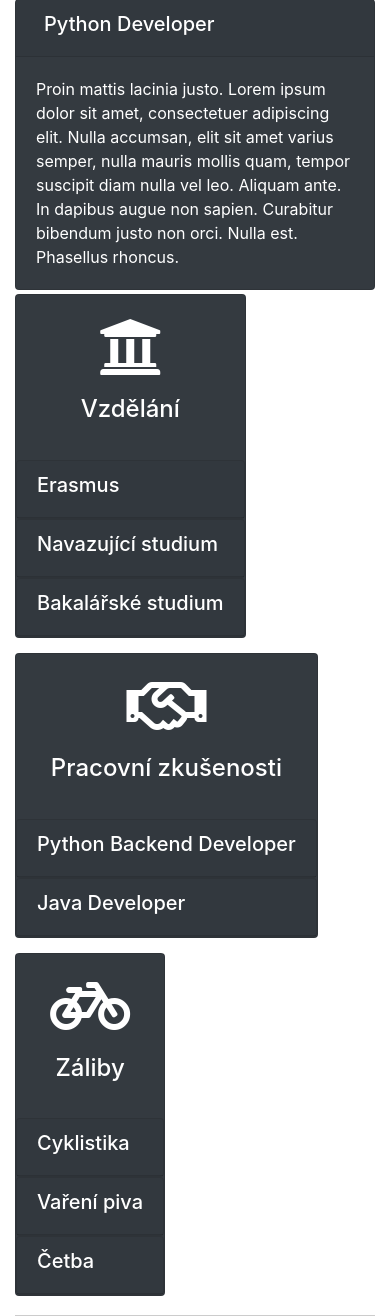
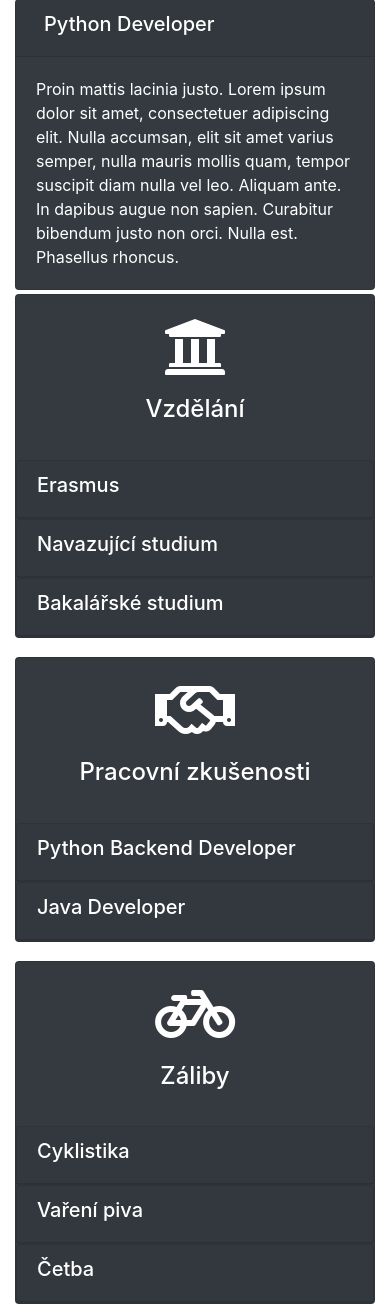
Before and after one commit to ondrejbenes/homepage, a Python web app: template templates/index.html in a window 390 px wide. Shown: the part 63-1379 px from the top of the page. Run offline with Jinja, Linux system fonts and the light colour scheme; the template is opened without the code that fills it, so the values that code supplies are empty, except form fields; grey boxes labelled with a size stand in for pictures from a placeholder-image service; form fields are guessed from the names that the template uses; some libraries are stand-ins or nearby versions.

Commit message:
O mně card deck made responsive

```diff
--- a/templates/index.html
+++ b/templates/index.html
@@ -58,7 +58,7 @@
       </div>
       <div class="container">
          <div class="card-deck align-items-start">
-            <div class="card text-white bg-dark">
+            <div class="card text-white bg-dark w-100 d-sm-inline d-block">
                <div class="card-body">
                   <div class="text-center">
                      <i class="fa fa-university fa-4x"></i>
@@ -100,7 +100,8 @@
                   </div>
                </div>
             </div>
-            <div class="card text-white bg-dark">
+            <div class="w-100 d-block d-lg-none pt-1"></div>
+            <div class="card text-white bg-dark w-100 d-sm-inline d-block">
                <div class="card-body">
                   <div class="text-center">
                      <i class="far fa-handshake fa-4x"></i>
@@ -132,7 +133,8 @@
                   </div>
                </div>
             </div>
-            <div class="card text-white bg-dark">
+            <div class="w-100 d-block d-lg-none pt-1"></div>
+            <div class="card text-white bg-dark w-100 d-sm-inline d-block">
                <div class="card-body">
                   <div class="text-center">
                      <i class="fas fa-bicycle fa-4x"></i>
```
